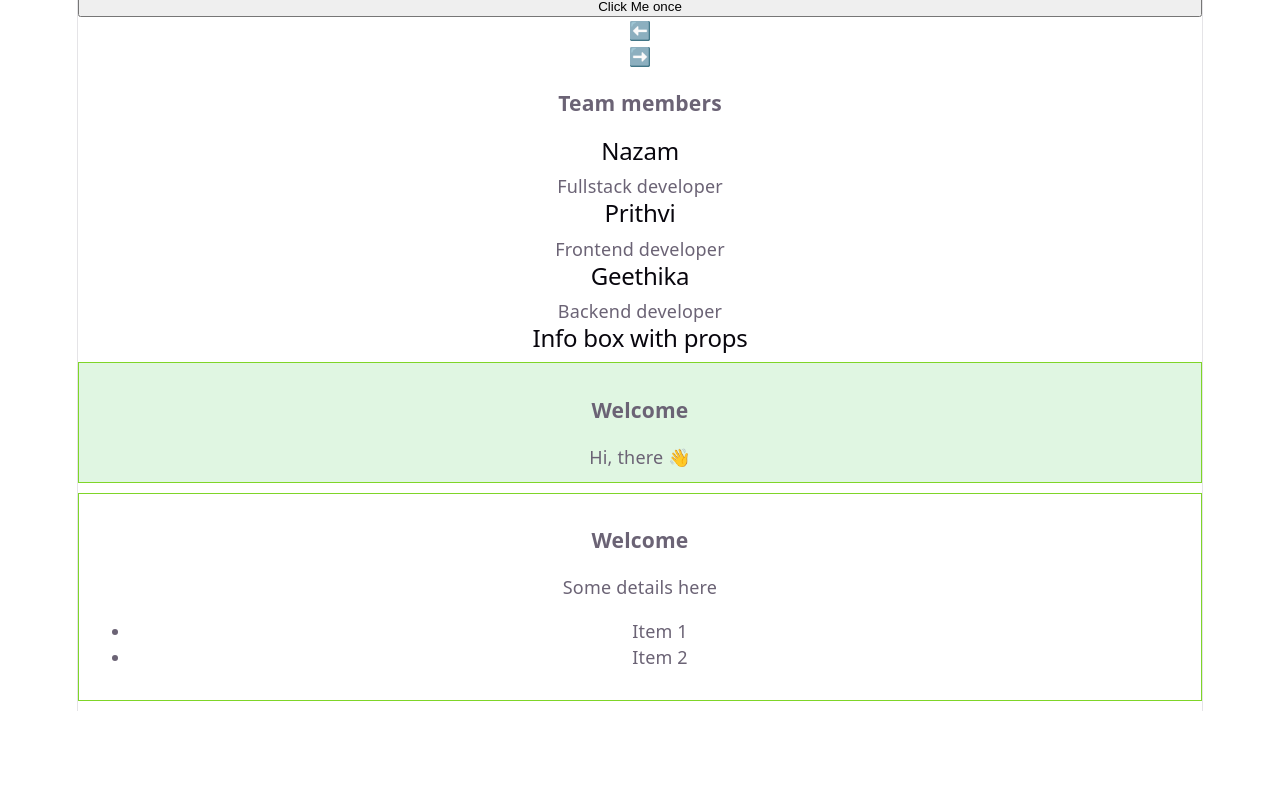
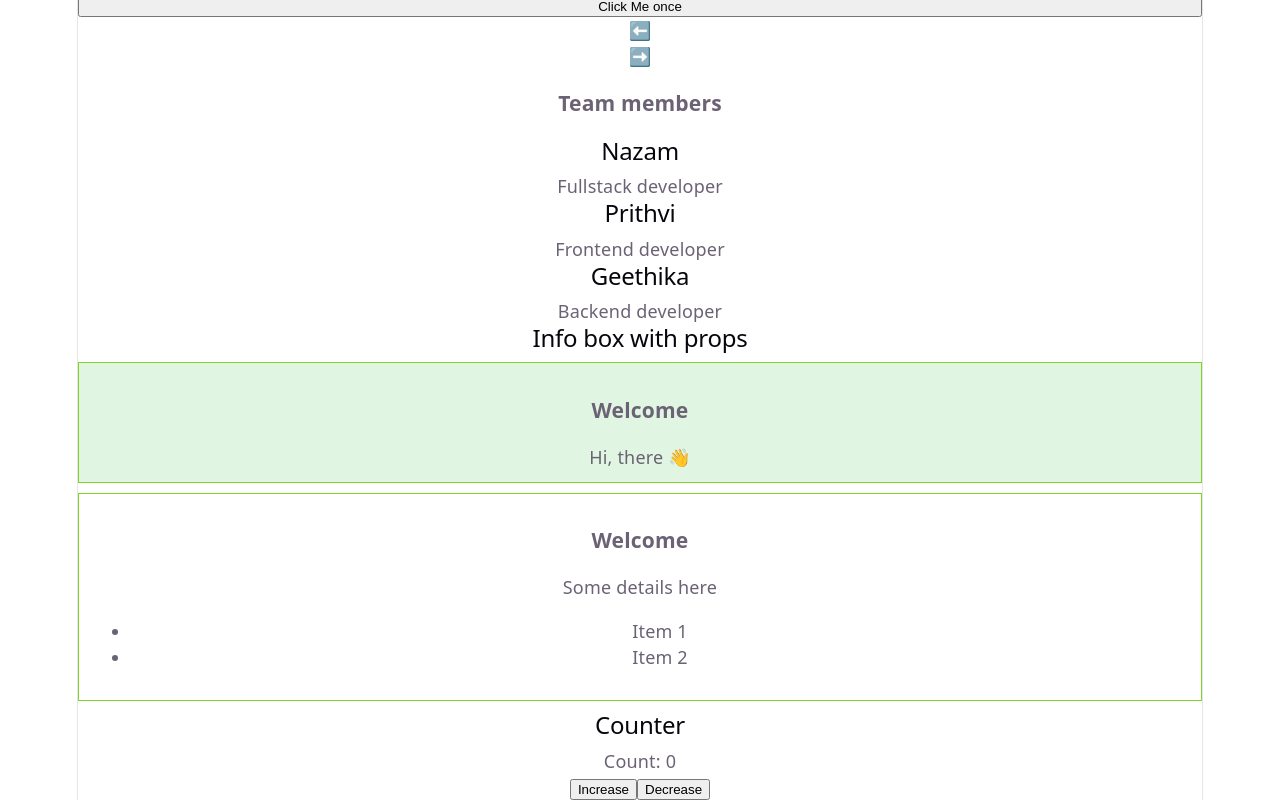
Before and after one commit to nazampreet3/SW_CSE_B1.4_Internship, a React (Vite) app in the folder day/day13/day13/: page / in a window 1280 px wide. Shown: the part 283-1083 px from the top of the page. Before the commit the page ends 994 px from the top, so only its background shows below. Built offline with nearby package versions, Linux system fonts and the light colour scheme.

Commit message:
state example 1

```diff
--- a/day/day13/day13/src/App.jsx
+++ b/day/day13/day13/src/App.jsx
@@ -5,6 +5,7 @@
 import InfoBoxDemo from "./components/PropsTwo";
 
 import './App.css'
+import Counter from "./components/State";
 const name = "Amay";
 const isLoggedIn = false;
 
@@ -35,6 +36,7 @@
       <RightArrow />
       <ProfileList />
        <InfoBoxDemo />
+       <Counter />
     </>
 
   )
--- /dev/null
+++ b/day/day13/day13/src/components/State.jsx
@@ -0,0 +1,29 @@
+// Key points:
+    // > State is like memory of a componnent
+    // > State is managed inside the component
+    // > State can change over time
+    // > When the state changes, react re-renders the component
+// Why it matters:
+    // State makes the component dynamic & interactive
+    // User input
+    // Api data loads
+    // Form value
+import { useState } from "react";
+function Counter() {
+    // count is the state, setCount update it
+    const [count,setCount] = useState(0);
+    // const [cartItemCount,setCartItemCount] = useState(0);
+    // const [carSpeed,setCarSpeed] = useState(0);
+
+    return(
+        <div>
+            <h2>Counter</h2>
+            <p>Count: {count}</p>
+
+            <button onClick={() => setCount(count + 1)}>Increase</button>
+            <button onClick={() => setCount(count - 1)}>Decrease</button>
+        </div>
+    );
+}
+
+export default Counter;
```
